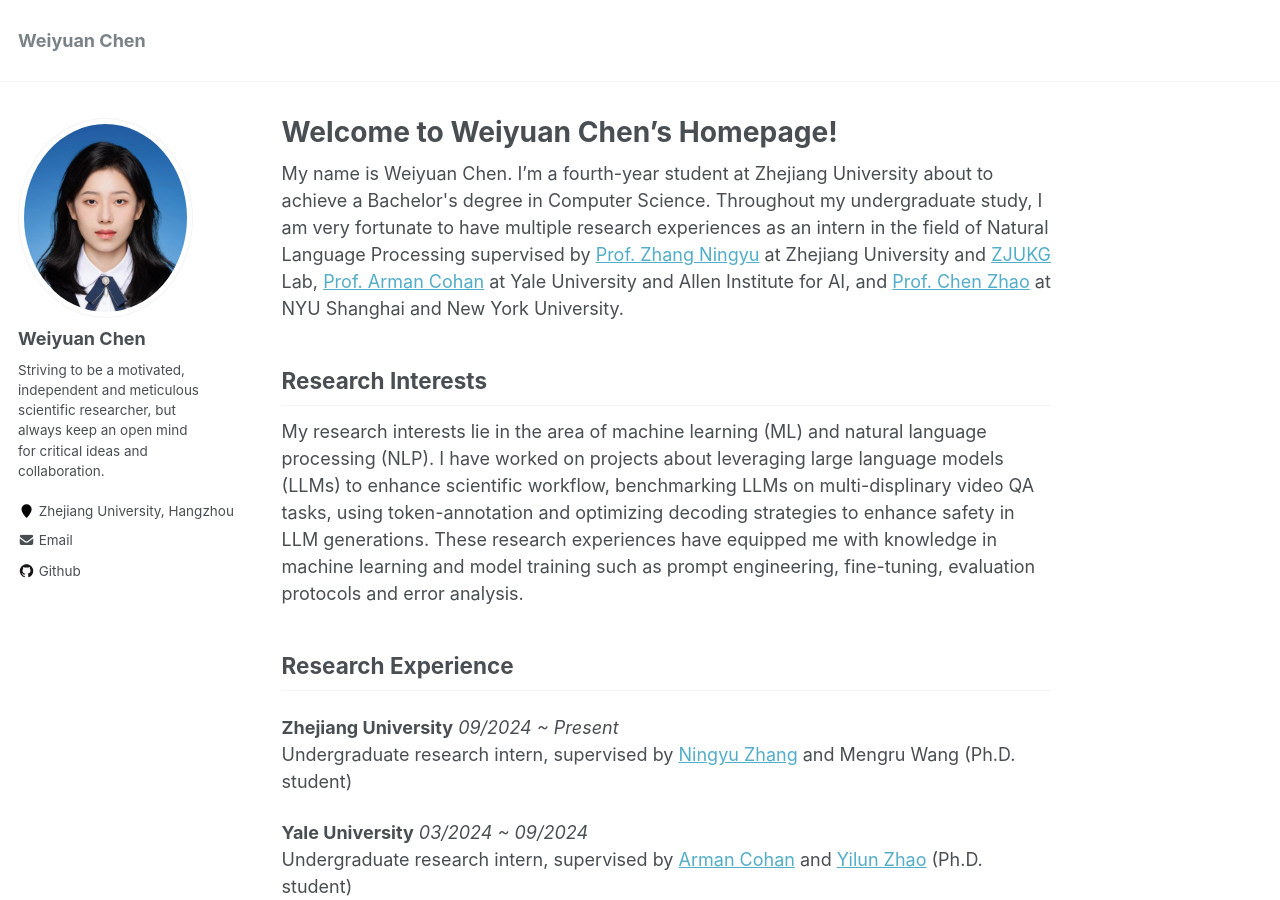
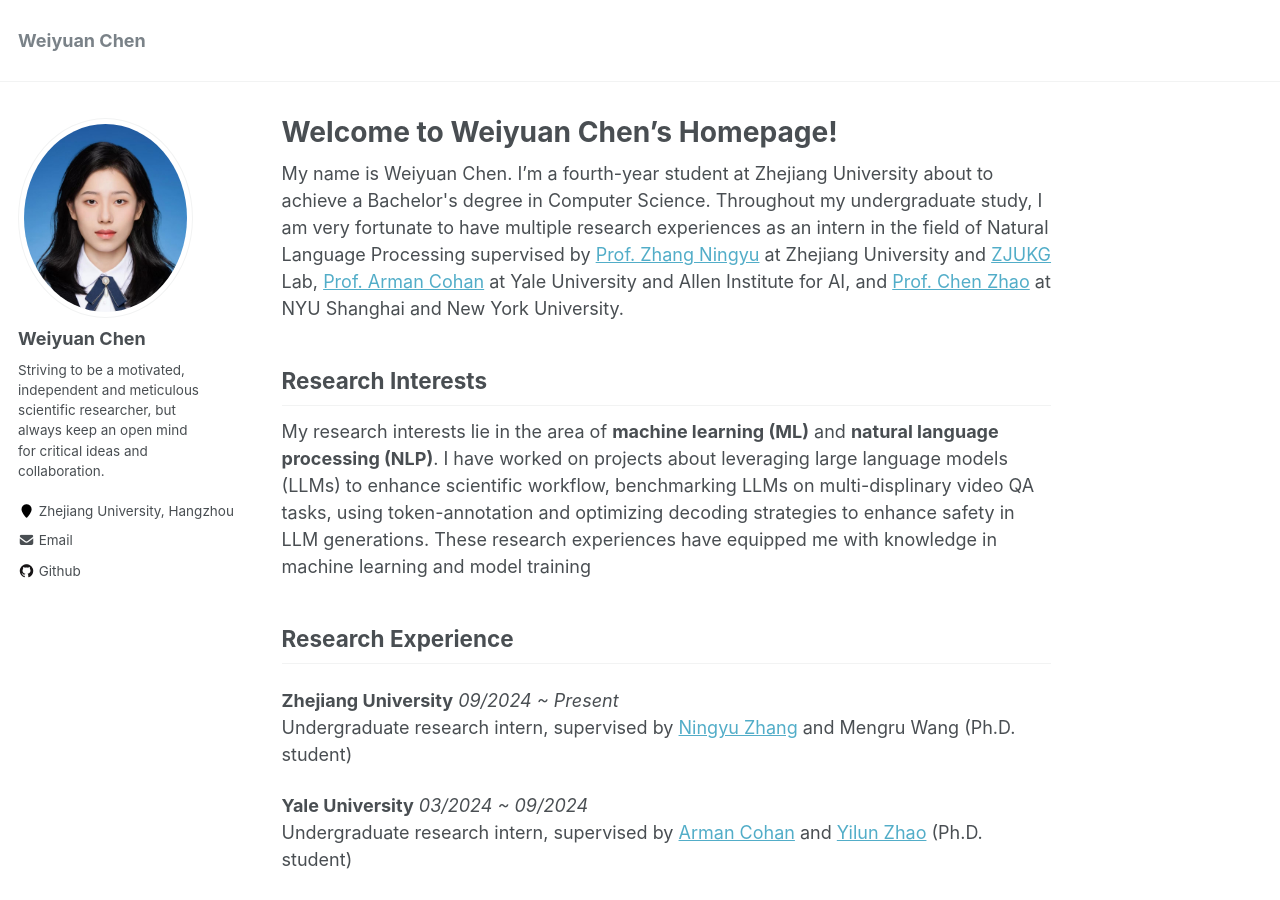
Before and after one commit to katie-chen2/katie-chen2.github.io, a Jekyll site: the page built from index.md, in a window 1280 px wide and 900 px high. Built offline with Jekyll 4.4.1, drawn with Linux system fonts in a browser that asks for light colours; nearby versions of some CDN libraries; our own code applies the rules of GitHub Pages for plain Markdown files; library files that are not in the unit come from our copies.

Commit message:
Update default.html

```diff
--- a/_layouts/default.html
+++ b/_layouts/default.html
@@ -110,11 +110,10 @@
                             and <a href="http://www.chenz.umiacs.io/">Prof. Chen Zhao</a> at NYU Shanghai and New York University.</p>
                         <h2 id="research-interests">Research Interests</h2>
                         <p>
-                            My research interests lie in the area of machine learning (ML) and natural language processing (NLP).
+                            My research interests lie in the area of <strong>machine learning (ML)</strong> and <strong>natural language processing (NLP)</strong>.
                             I have worked on projects about leveraging large language models (LLMs) to enhance scientific workflow,
                             benchmarking LLMs on multi-displinary video QA tasks, using token-annotation and optimizing decoding strategies to enhance safety in LLM generations.
-                            These research experiences have equipped me with knowledge in machine learning and model training such as prompt engineering,
-                            fine-tuning, evaluation protocols and error analysis.
+                            These research experiences have equipped me with knowledge in machine learning and model training
 
                         </p>
 
```
